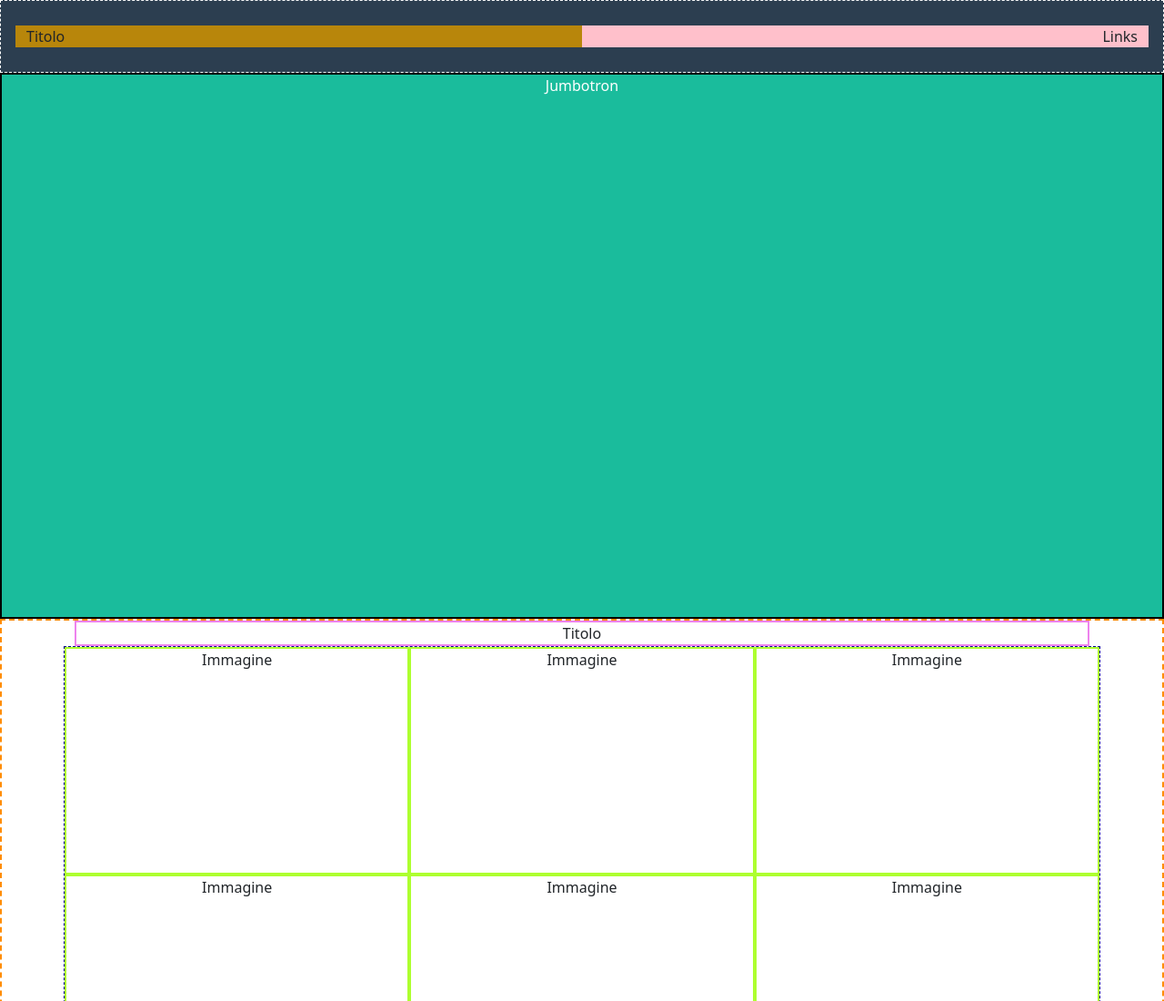
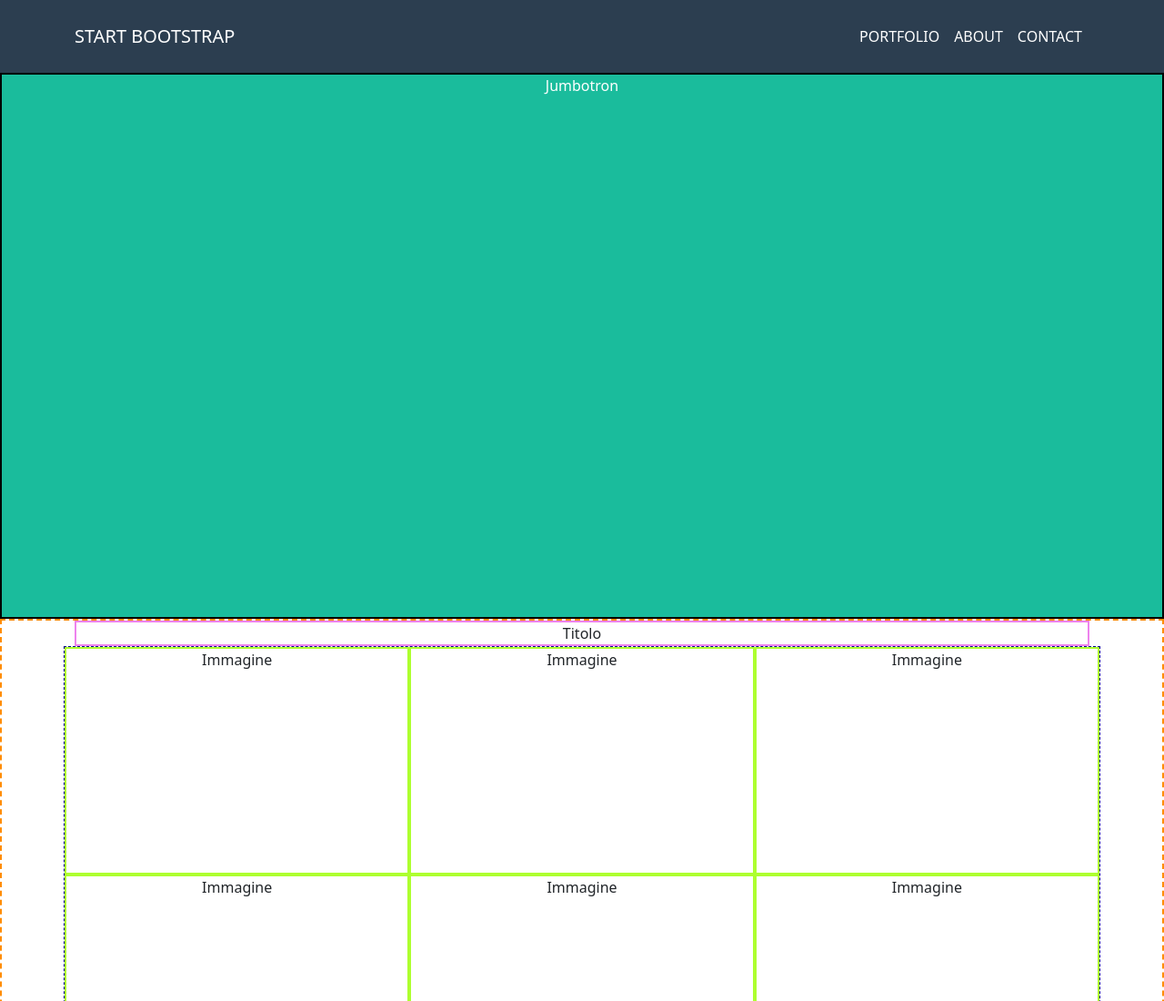
Before and after one commit to SantiGalvan/html-css-bootstrap-freelancer, a plain HTML site: page index.html in a window 1280 px wide. Shown: the top 1100 px of the page at 91% size. Drawn offline with nearby package versions, Linux system fonts and the light colour scheme.

Commit message:
added header navbar

```diff
--- a/css/style.css
+++ b/css/style.css
@@ -12,7 +12,7 @@
 
 /*? Header */
 nav {
-    height: 80px;
+    min-height: 80px;
     background-color: #2c3e50;
 }
 
@@ -22,16 +22,21 @@
 }
 
 /* Navbar */
-nav {
-    border: 1px dashed white;
+.navbar a {
+    color: #fff;
 }
 
-.cs-nav-left {
-    background-color: darkgoldenrod;
+.navbar-toggler {
+    color: #fff;
+    border: 1px solid #fff;
 }
 
-.cs-nav-right {
-    background-color: pink;
+.navbar-toggler-icon {
+    filter: invert(100%);
+}
+
+.navbar-collapse {
+    flex-grow: 0;
 }
 
 /* Jumbotron */
--- a/index.html
+++ b/index.html
@@ -19,11 +19,26 @@
     <header>
 
         <!-- Navbar -->
-        <nav class="container-fluid">
-            <div class="row align-items-center h-100 px-3">
-                <div class="col cs-nav-left">Titolo</div>
-                <div class="col text-end cs-nav-right d-md-none">Menu</div>
-                <div class="col text-end cs-nav-right d-none d-md-block">Links</div>
+        <nav class="navbar navbar-expand-lg text-uppercase">
+            <div class="container">
+                <a class="navbar-brand" href="#">Start Bootstrap</a>
+                <button class="navbar-toggler" type="button" data-bs-toggle="collapse" data-bs-target="#navbarNav"
+                    aria-controls="navbarNav" aria-expanded="false" aria-label="Toggle navigation">
+                    <span class="navbar-toggler-icon"></span>
+                </button>
+                <div class="collapse navbar-collapse" id="navbarNav">
+                    <ul class="navbar-nav">
+                        <li class="nav-item">
+                            <a class="nav-link" aria-current="page" href="#portfolio">Portfolio</a>
+                        </li>
+                        <li class="nav-item">
+                            <a class="nav-link" href="#about">About</a>
+                        </li>
+                        <li class="nav-item">
+                            <a class="nav-link" href="#form">Contact</a>
+                        </li>
+                    </ul>
+                </div>
             </div>
         </nav>
 
@@ -92,6 +107,12 @@
         <div class="footer-bottom text-center">Copyright</div>
     </footer>
 
+
+    <!-- Bootstrap Javascript -->
+    <script src="https://cdn.jsdelivr.net/npm/bootstrap@5.3.2/dist/js/bootstrap.bundle.min.js"
+        integrity="sha384-C6RzsynM9kWDrMNeT87bh95OGNyZPhcTNXj1NW7RuBCsyN/o0jlpcV8Qyq46cDfL"
+        crossorigin="anonymous"></script>
+
 </body>
 
 </html>
```
